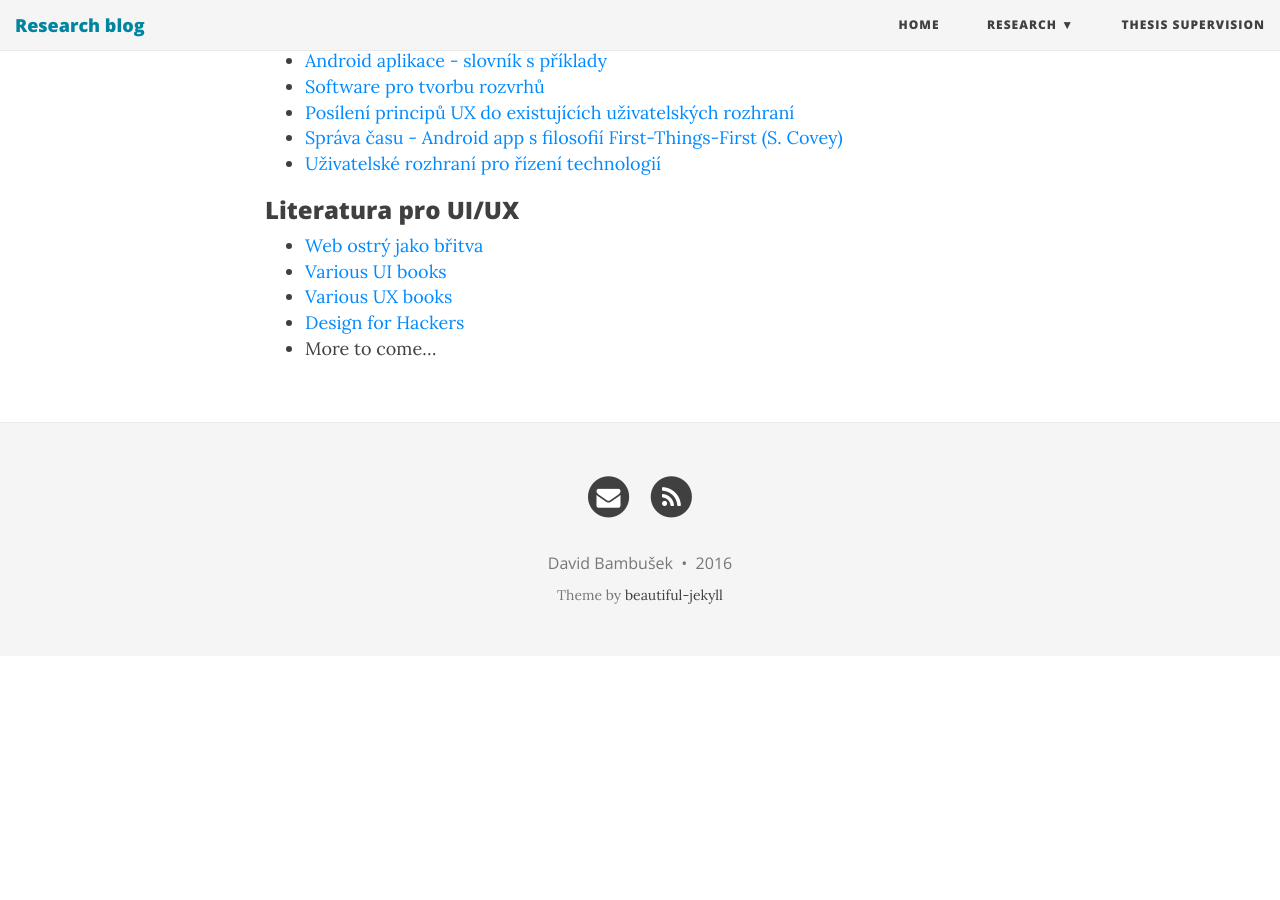
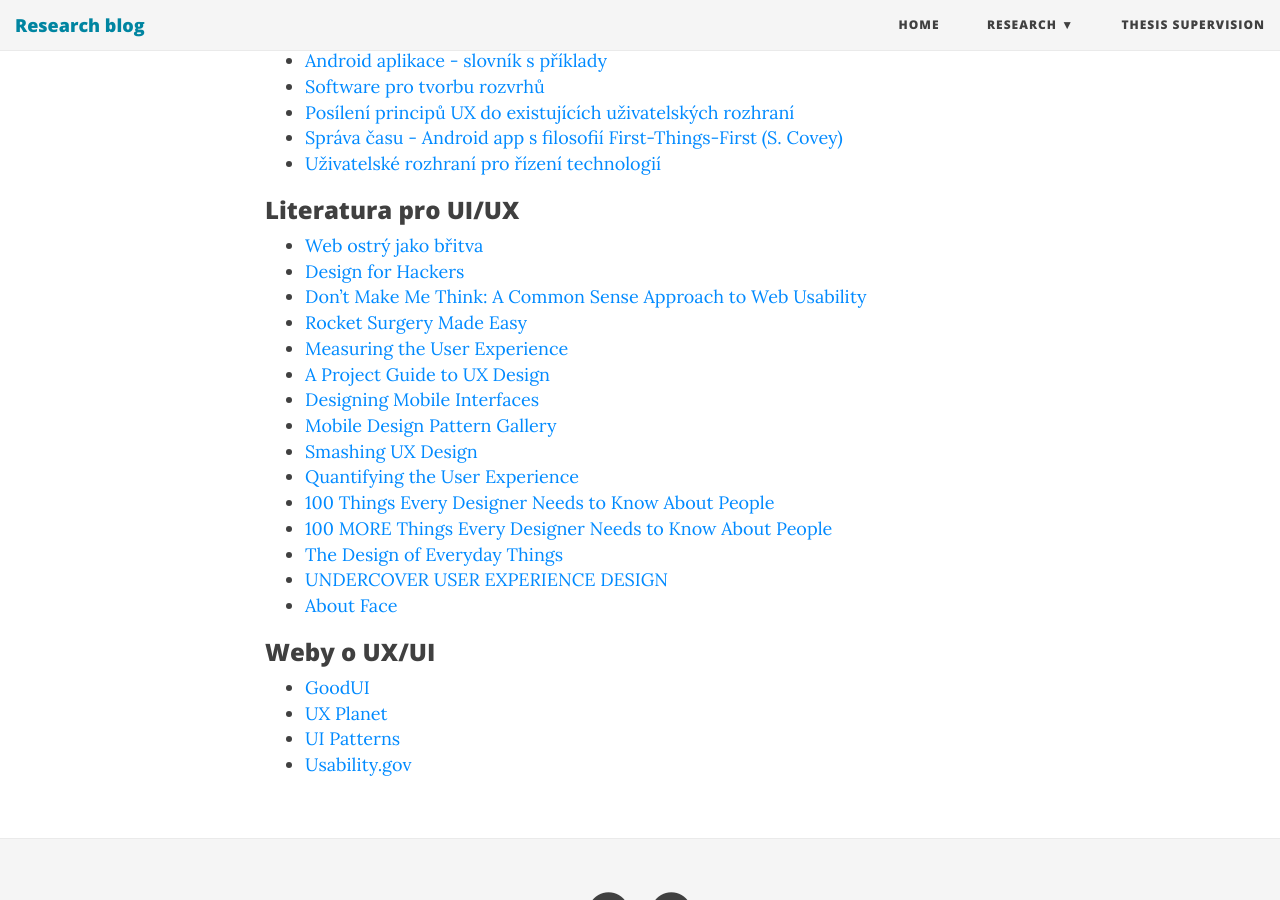
Before and after one commit to ibambusek/ibambusek.github.io, a Jekyll site: the page built from thesis.md, in a window 1280 px wide and 900 px high, scrolled down 1981 px. Built offline with Jekyll 4.4.1, drawn with Linux system fonts in a browser that asks for light colours; nearby versions of some CDN libraries; before the commit the page ends 2637 px from its top, so only the background shows below that.

Commit message:
more books

```diff
--- a/thesis.md
+++ b/thesis.md
@@ -62,7 +62,23 @@ Vždy se podívejte na hodnocení vedoucího/oponenta a známku, ať si udělát
 
 ### Literatura pro UI/UX
 - [Web ostrý jako břitva](https://janrezac.com/kniha)
-- [Various UI books](http://www.adhamdannaway.com/blog/ui-design/ui-design-books)
-- [Various UX books](http://www.adhamdannaway.com/blog/ux-design/10-must-read-ux-design-books)
 - [Design for Hackers](https://www.amazon.com/Design-Hackers-Reverse-Engineering-Beauty/dp/1119998956)
-- More to come...
+- [Don't Make Me Think: A Common Sense Approach to Web Usability](https://www.amazon.com/Dont-Make-Me-Think-Usability/dp/0321344758)
+- [Rocket Surgery Made Easy](https://www.amazon.com/gp/product/0321657292/ref=as_li_qf_sp_asin_il?ie=UTF8&camp=1789&creative=9325&creativeASIN=0321657292&linkCode=as2&tag=advancedcommonse)
+- [Measuring the User Experience](https://www.amazon.com/Measuring-User-Experience-Second-Technologies/dp/0124157815)
+- [A Project Guide to UX Design](https://www.amazon.com/Project-Guide-Design-experience-designers/dp/0321815386/ref=sr_1_1?ie=UTF8&qid=1476304980&sr=8-1&keywords=project+guide+design)
+- [Designing Mobile Interfaces](https://www.amazon.com/Designing-Mobile-Interfaces-Steven-Hoober/dp/1449394639/ref=sr_1_15?s=books&ie=UTF8&qid=1357216345&sr=1-15&keywords=Books+for+Interface+Designers)
+- [Mobile Design Pattern Gallery](https://www.amazon.com/Mobile-Design-Pattern-Gallery-Smartphone/dp/1449363636/ref=dp_ob_title_bk)
+- [Smashing UX Design](https://www.amazon.com/Smashing-Design-Foundations-Designing-Experiences/dp/0470666854/ref=sr_1_1?s=books&ie=UTF8&qid=1476305130&sr=1-1&keywords=Smashing+UX+Design)
+- [Quantifying the User Experience](https://www.amazon.com/Quantifying-User-Experience-Practical-Statistics/dp/0123849683/ref=sr_1_1?s=books&ie=UTF8&qid=1476305175&sr=1-1&keywords=Quantifying+the+User+Experience)
+- [100 Things Every Designer Needs to Know About People](https://www.amazon.com/Things-Designer-People-Voices-Matter/dp/0321767535/ref=sr_1_1?s=books&ie=UTF8&qid=1476305212&sr=1-1&keywords=100+Things+Every+Designer+Needs+to+Know)
+- [100 MORE Things Every Designer Needs to Know About People](https://www.amazon.com/Things-Designer-People-Voices-Matter/dp/0134196031/ref=sr_1_2?s=books&ie=UTF8&qid=1476305212&sr=1-2&keywords=100+Things+Every+Designer+Needs+to+Know)
+- [The Design of Everyday Things](https://www.amazon.com/Design-Everyday-Things-Revised-Expanded/dp/0465050654/ref=sr_1_1?s=books&ie=UTF8&qid=1476305294&sr=1-1&keywords=design+of+everyday+things)
+- [UNDERCOVER USER EXPERIENCE DESIGN](http://undercoverux.com/index.php)
+- [About Face](http://feiramoderna.net/download/pos-positivo/COOPER-Alan/About_Face_3-The_Essentials_of_Interaction_Design.pdf)
+
+### Weby o UX/UI
+- [GoodUI](http://www.goodui.org/)
+- [UX Planet](https://uxplanet.org/)
+- [UI Patterns](http://ui-patterns.com/)
+- [Usability.gov](https://www.usability.gov/)
```
